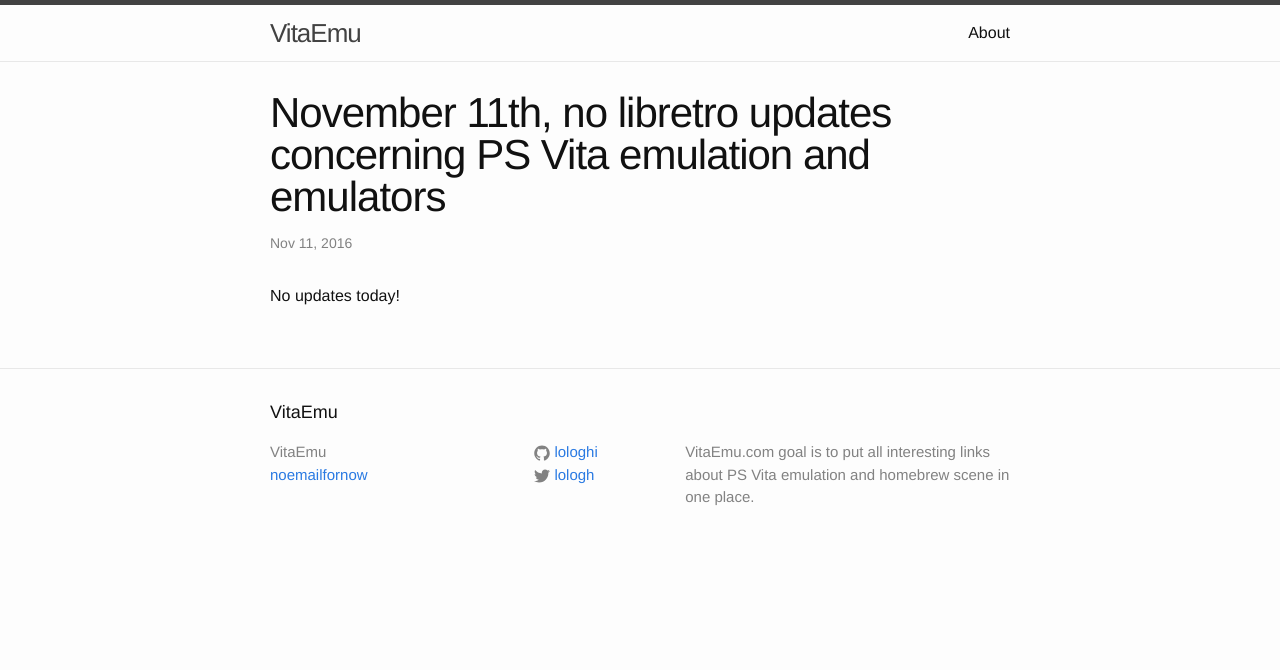
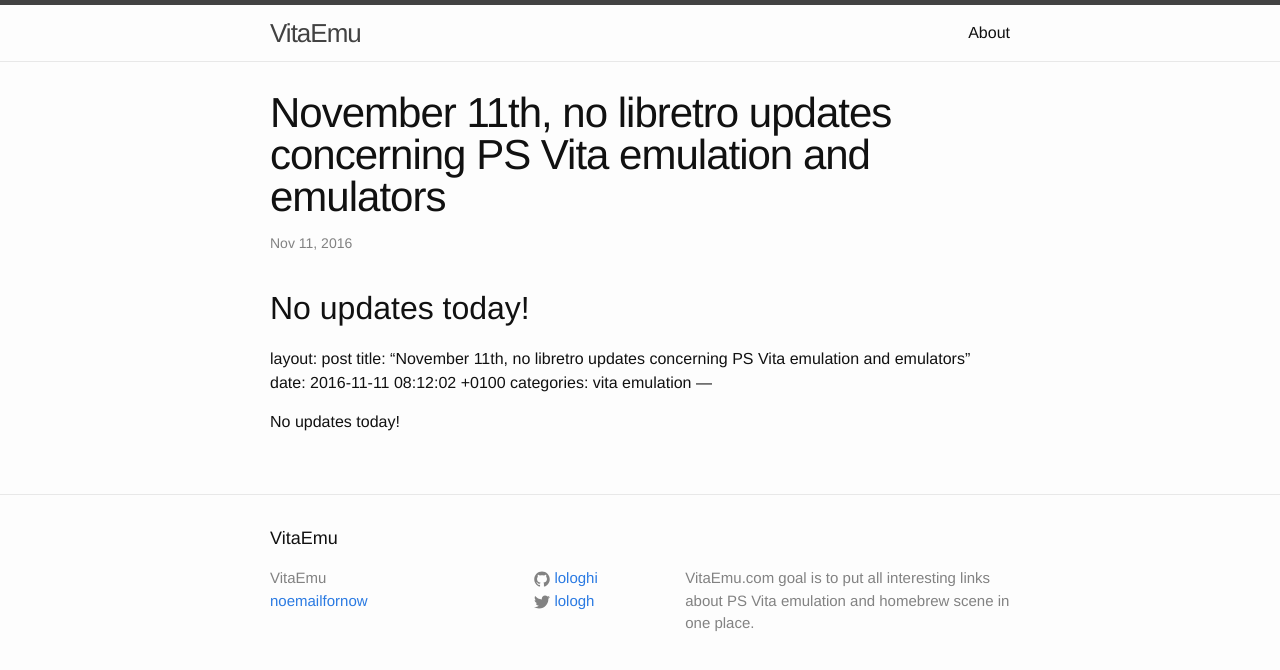
Before and after one commit to lologhi/vitaemu, a Jekyll site: the page built from _posts/2016-11-11-libretro-github-vita-emulator-related-events.markdown, in a window 1280 px wide. Shown: the top 670 px of the page. Built offline with Jekyll 4.4.1, drawn with Linux system fonts in a browser that asks for light colours.

Commit message:
Last github update

```diff
--- a/_posts/2016-11-11-libretro-github-vita-emulator-related-events.markdown
+++ b/_posts/2016-11-11-libretro-github-vita-emulator-related-events.markdown
@@ -6,3 +6,11 @@ categories: vita emulation
 ---
 
 No updates today!
+---
+layout: post
+title:  "November 11th, no libretro updates concerning PS Vita emulation and emulators"
+date:   2016-11-11 08:12:02 +0100
+categories: vita emulation
+---
+
+No updates today!
```
